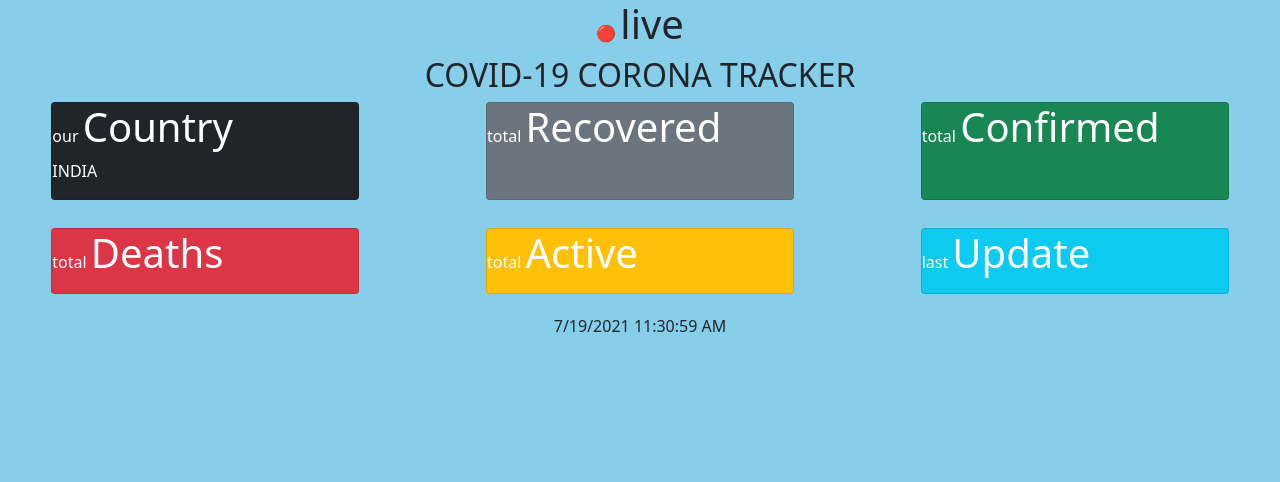
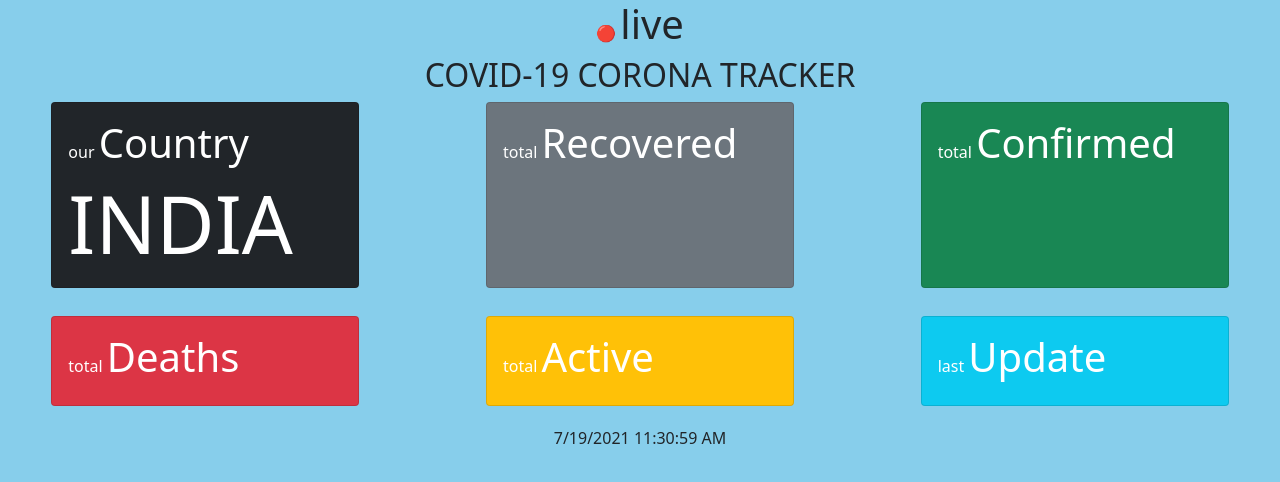
Before and after one commit to aryanagr/livecovid19infotracker, a React (Create React App) app: page / in a window 1280 px wide. Shown: the top 482 px of the page. Built offline with nearby package versions, Linux system fonts and the light colour scheme; no server answers.

Commit message:
remove cors error

```diff
--- a/package.json
+++ b/package.json
@@ -2,6 +2,7 @@
   "name": "livecovidtracker",
   "version": "0.1.0",
   "private": true,
+  "proxy":"https://api.covid19india.org",
   "dependencies": {
     "@testing-library/jest-dom": "^5.14.1",
     "@testing-library/react": "^11.2.7",
--- a/public/index.html
+++ b/public/index.html
@@ -2,16 +2,16 @@
 <html lang="en">
   <head>
     <meta charset="utf-8" />
-    <link rel="icon" href="%PUBLIC_URL%/favicon.ico" />
+
     <meta name="viewport" content="width=device-width, initial-scale=1" />
     <meta name="theme-color" content="#000000" />
     <meta
       name="description"
       content="Web site created using create-react-app"
     />
-    <link rel="apple-touch-icon" href="%PUBLIC_URL%/logo192.png" />
 
-    <link rel="manifest" href="%PUBLIC_URL%/manifest.json" />
+
+
 
     <title>React App</title>
   </head>
--- a/src/App.js
+++ b/src/App.js
@@ -11,9 +11,10 @@ function App() {
   const [data,setdata]=useState([]);
   const getcoviddata=async ()=>{
     try{
-      const res=await fetch('https://api.covid19india.org/data.json');
+        const res=await fetch('https://cors-anywhere.herokuapp.com/https://api.covid19india.org/data.json' );
+
       const actualdata=await res.json();
-      console.log(actualdata.statewise[0]) ;
+      console.log(actualdata) ;
       setdata(actualdata.statewise[0]);
     }
 
@@ -37,54 +38,54 @@ function App() {
     <div className="row row-cols-1 row-cols-md-3 g-4  ">
     <div className="col d-flex justify-content-center">
       <div className="card w-75 text-white bg-dark mb-1">
-        <div classname="card-body">
+        <div className="card-body">
           <p className="card-title h1"><span className="h6">our </span>Country</p>
-          <p classname="card-text display-1">INDIA</p>
+          <p className="card-text display-1">INDIA</p>
         </div>
         </div>
       </div>
       <div className="col d-flex justify-content-center">
       <div className="card w-75 text-white bg-secondary mb-1">
 
-        <div classname="card-body">
+        <div className="card-body">
           <p className="card-title h1"><span className="h6">total </span>Recovered</p>
-          <p classname="card-text display-1">{data.recovered}</p>
+          <p className="card-text display-1">{data.recovered}</p>
         </div>
         </div>
       </div>
       <div className="col d-flex justify-content-center">
       <div className="card w-75 text-white bg-success mb-1">
 
-        <div classname="card-body">
+        <div className="card-body">
           <p className="card-title h1"><span className="h6">total </span>Confirmed</p>
-          <p classname="card-text display-1">{data.confirmed}</p>
+          <p className="card-text display-1">{data.confirmed}</p>
         </div>
         </div>
       </div>
       <div className="col d-flex justify-content-center">
       <div className="card w-75 text-white bg-danger mb-1">
 
-        <div classname="card-body">
+        <div className="card-body">
           <p className="card-title h1"><span className="h6">total </span>Deaths</p>
-          <p classname="card-text display-1">{data.deaths}</p>
+          <p className="card-text display-1">{data.deaths}</p>
         </div>
         </div>
       </div>
       <div className="col d-flex justify-content-center">
       <div className="card w-75 text-white bg-warning mb-1">
 
-        <div classname="card-body">
+        <div className="card-body">
           <p className="card-title h1"><span className="h6">total </span>Active</p>
-          <p classname="card-text display-1">{data.active}</p>
+          <p className="card-text display-1">{data.active}</p>
         </div>
         </div>
       </div>
       <div className="col d-flex justify-content-center">
       <div className="card w-75 text-white bg-info mb-1">
 
-        <div classname="card-body">
+        <div className="card-body">
           <p className="card-title h1"><span className="h6">last </span>Update</p>
-          <p classname="card-text display-1">{data.lastupdatedtime}</p>
+          <p className="card-text display-1">{data.lastupdatedtime}</p>
         </div>
         </div>
 
--- a/src/Time.jsx
+++ b/src/Time.jsx
@@ -12,10 +12,10 @@ const Time =()=>{
      setInterval(updatedatetime,1000);
      setInterval(updatedatetime,1000);
     return(
-    <footer class="page-footer font-small blue">
+    <footer className="page-footer font-small blue">
 
 
-        <div class="footer-copyright text-center py-3">
+        <div className="footer-copyright text-center py-3">
            {cdate} {ctime}
            </div>
 
```
